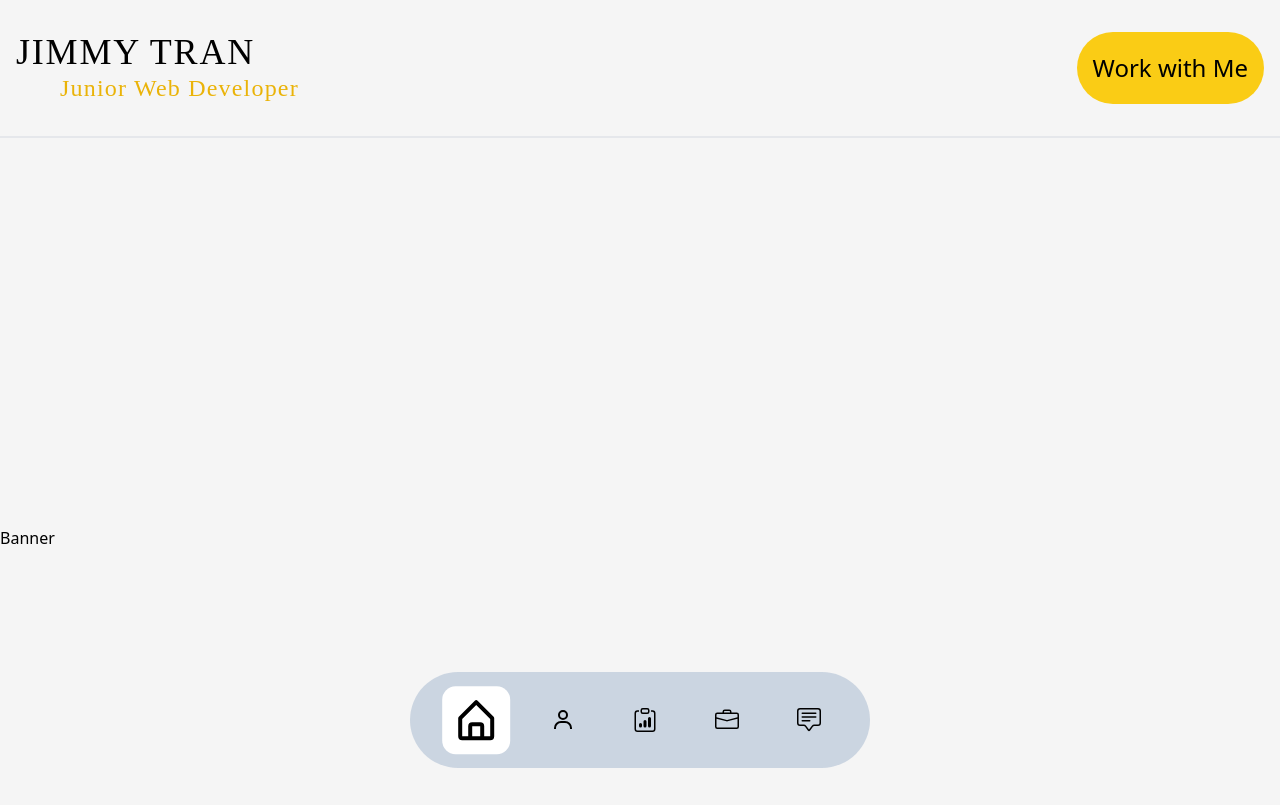
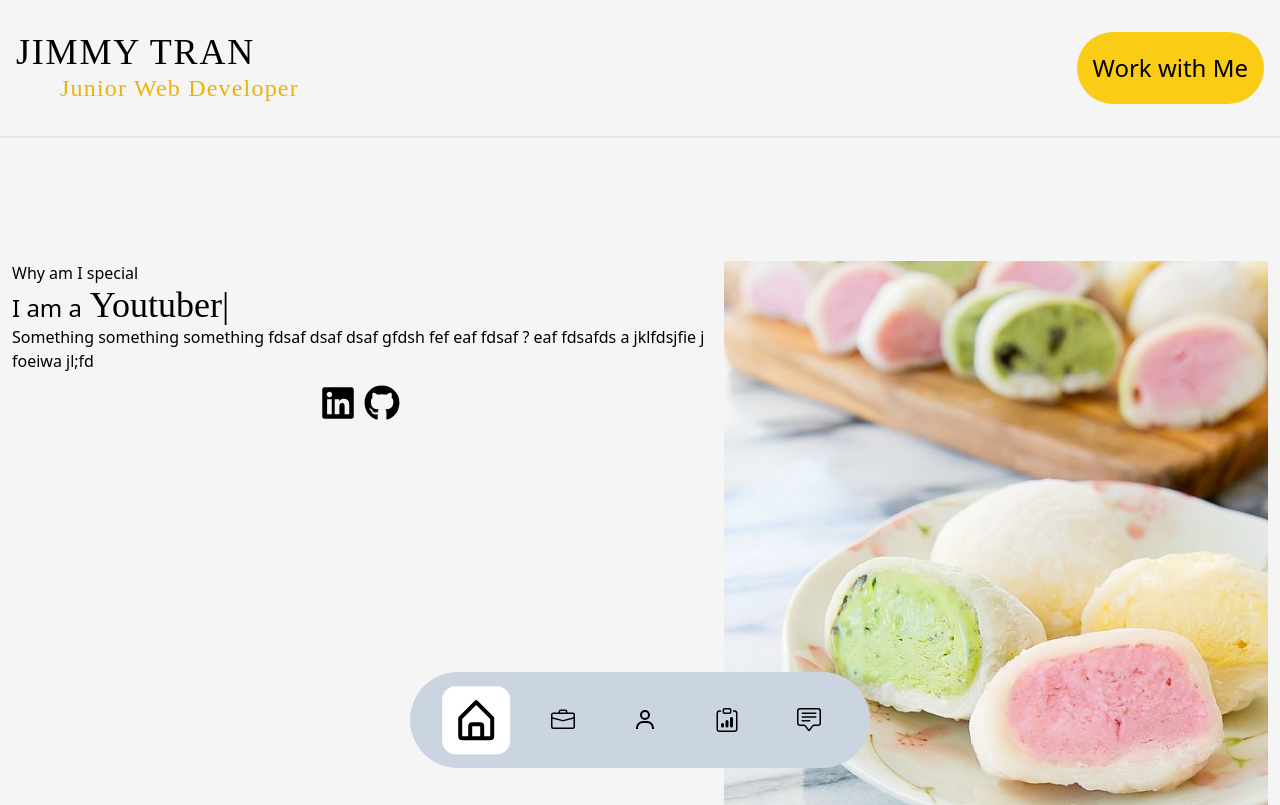
Before and after one commit to ChimmyTee/Portfolio, a React (Create React App) app: page / in a window 1280 px wide. Shown: the top 805 px of the page. Built offline with nearby package versions, Linux system fonts and the light colour scheme; a web font is replaced by a local one.

Commit message:
added mochi, TypeAnimation, Banner started, and added link for one of the work

```diff
--- a/package.json
+++ b/package.json
@@ -12,6 +12,7 @@
     "react-icons": "^4.7.1",
     "react-scripts": "5.0.1",
     "react-scroll": "^1.8.9",
+    "react-type-animation": "^2.1.2",
     "web-vitals": "^2.1.4"
   },
   "scripts": {
--- a/src/App.js
+++ b/src/App.js
@@ -13,10 +13,11 @@ function App() {
     <div class='bg-neutral-100'>
       <Header />
       <Banner />
+      <Work />
       <Nav />
       <About />
       <Services />
-      <Work />
+
       <Contact />
       <div class='bg-neutral-100 h-screen'></div>
     </div>
--- a/src/components/Banner.js
+++ b/src/components/Banner.js
@@ -1,5 +1,55 @@
+import mochi_ice_cream from '../assets/mochi_ice_cream.jpg'
+
+import { FaGithub, FaLinkedin } from 'react-icons/fa';
+
+import { TypeAnimation } from 'react-type-animation';
+
+// import { motion } from 'framer-motion';
+
+// import { fadeIn } from '../variants';
+
+
 const Banner = () => {
-    return <div class='section' id='home'>Banner</div>;
+    return <div class='section mx-3' id='home'>
+        <div class='container mx-auto'>
+            <div>
+
+                <div class='flex flex-row gap-4 text-center lg:text-left'>
+                    <div class='flex flex-col'>
+                        <h1>Why am I <span>special</span></h1>
+                        <h1 class='text-2xl'>I am a
+                            <TypeAnimation sequence={[
+                                ' Developer',
+                                2000,
+                                ' Designer',
+                                2000,
+                                ' Youtuber',
+                                2000,
+                            ]} className='font-title text-4xl' speed={50} wrapper='span' repeat={Infinity} />
+                        </h1>
+                        <p class='mb-3'>Something something something
+                            fdsaf dsaf dsaf gfdsh fef eaf fdsaf ? eaf
+                            fdsafds a jklfdsjfie j foeiwa jl;fd
+                        </p>
+
+                        <div class='flex justify-center text-4xl gap-x-2'>
+                            <a href='#'>
+                                <FaLinkedin />
+                            </a>
+                            <a href='#'>
+                                <FaGithub />
+                            </a>
+                        </div>
+                    </div>
+                    <div><img src={mochi_ice_cream} alt='' /></div>
+                </div>
+
+
+
+
+            </div>
+        </div>
+    </div>;
 };
 
 export default Banner;
--- a/src/components/Nav.js
+++ b/src/components/Nav.js
@@ -10,14 +10,14 @@ const Nav = () => {
                 <Link to='home' activeClass='active' smooth={true} spy={true} offset={-200} class='cursor-pointer w-[60px] h-[60px] flex items-center justify-around'>
                     <BiHomeAlt />
                 </Link>
+                <Link to='work' activeClass='active' smooth={true} spy={true} class='cursor-pointer w-[60px] h-[60px] flex items-center justify-around'>
+                    <BsBriefcase />
+                </Link>
                 <Link to='about' activeClass='active' smooth={true} spy={true} class='cursor-pointer w-[60px] h-[60px] flex items-center justify-around'>
                     <BiUser />
                 </Link>
                 <Link to='services' activeClass='active' smooth={true} spy={true} class='cursor-pointer w-[60px] h-[60px] flex items-center justify-around'>
                     <BsClipboardData />
-                </Link>
-                <Link to='work' activeClass='active' smooth={true} spy={true} class='cursor-pointer w-[60px] h-[60px] flex items-center justify-around'>
-                    <BsBriefcase />
                 </Link>
                 <Link to='contact' activeClass='active' smooth={true} spy={true} class='cursor-pointer w-[60px] h-[60px] flex items-center justify-around'>
                     <BsChatSquareText />
--- a/src/components/Work.js
+++ b/src/components/Work.js
@@ -6,7 +6,7 @@ import shoppingCartImg from '../assets/ShoppingCart_snippet.JPG';
 import toDoListImg from '../assets/ToDoList_snippet.JPG';
 
 const Work = () => {
-    return <div class='section' id='work'>
+    return <div class='section mx-3' id='work'>
         <div class='container mx-auto border-2'>
             <div class='flex flex-col lg:flex-row gap-x-10'>
                 <div class='flex-1 flex flex-col gap-y-12 mb-10'>
@@ -33,7 +33,9 @@ const Work = () => {
                     <div class='group relative overflow-hidden border-2 border-black rounded-xl'>
                         <div class='group-hover:bg-black/70 w-full h-full absolute z-40 transition-all duration-300'></div>
                         <img class='group-hover:scale-95 transition-all duration-500' src={shoppingCartImg} alt='' />
-                        <div class='absolute -bottom-full left-12 group-hover:bottom-24 transition-all duration-500 z-50 text-3xl text-white'>UI/UX Design</div>
+                        <a target="_blank" href='https://chimmytee.github.io/shopping-cart-generation/'>
+                            <div class='absolute -bottom-full left-12 group-hover:bottom-24 transition-all duration-500 z-50 text-3xl text-white'>Shopping Cart</div>
+                        </a>
                         <div class='absolute -bottom-full left-12 group-hover:bottom-14 transition-all duration-700 z-50 text-white'>Project Title</div>
                     </div>
                     <div class='group relative overflow-hidden border-2 border-black rounded-xl'>
```
Also changed, not shown: src/assets/mochi_ice_cream.jpg (added), 1 other file (tests, documents, lock files or other folders).
